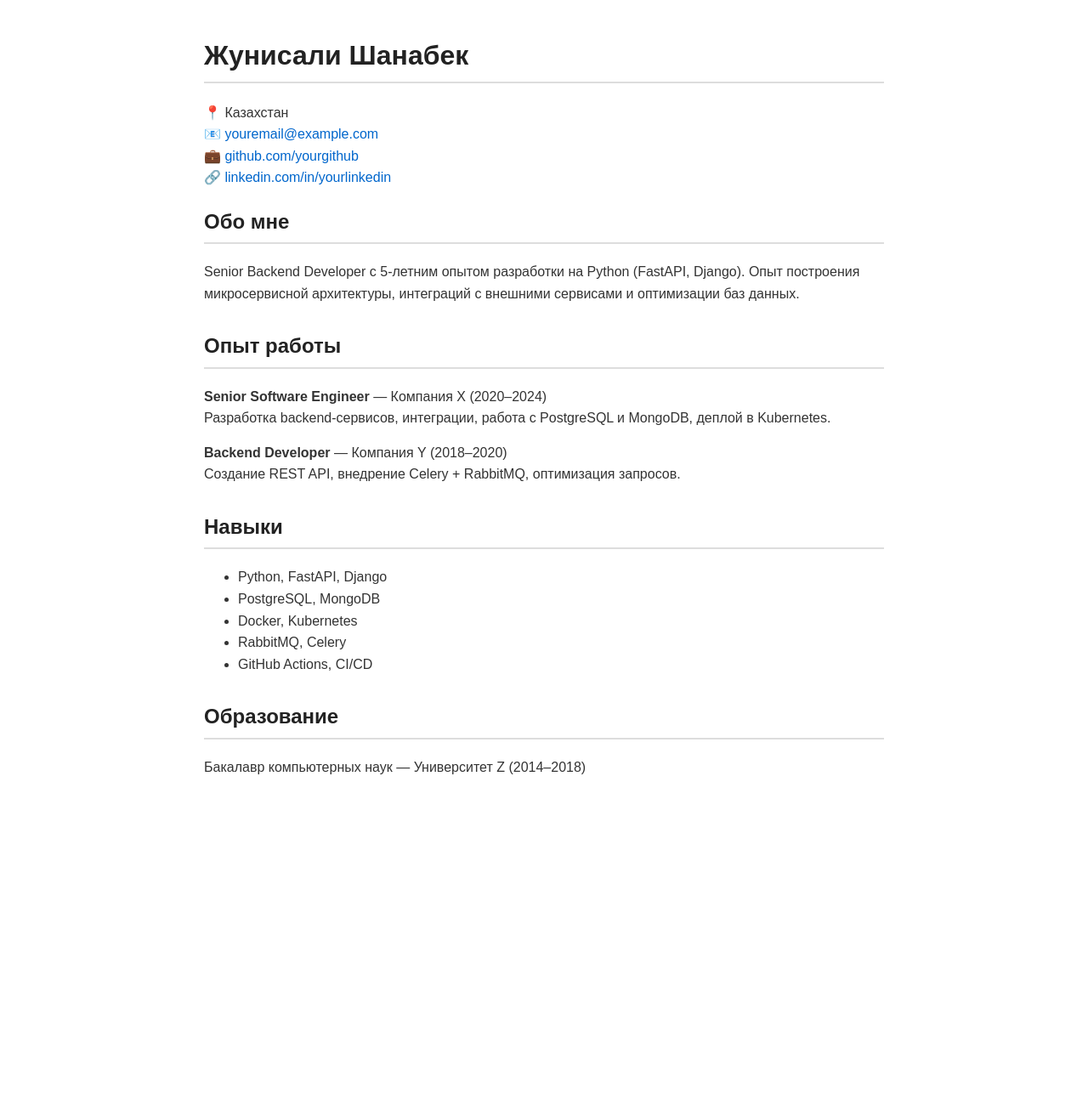
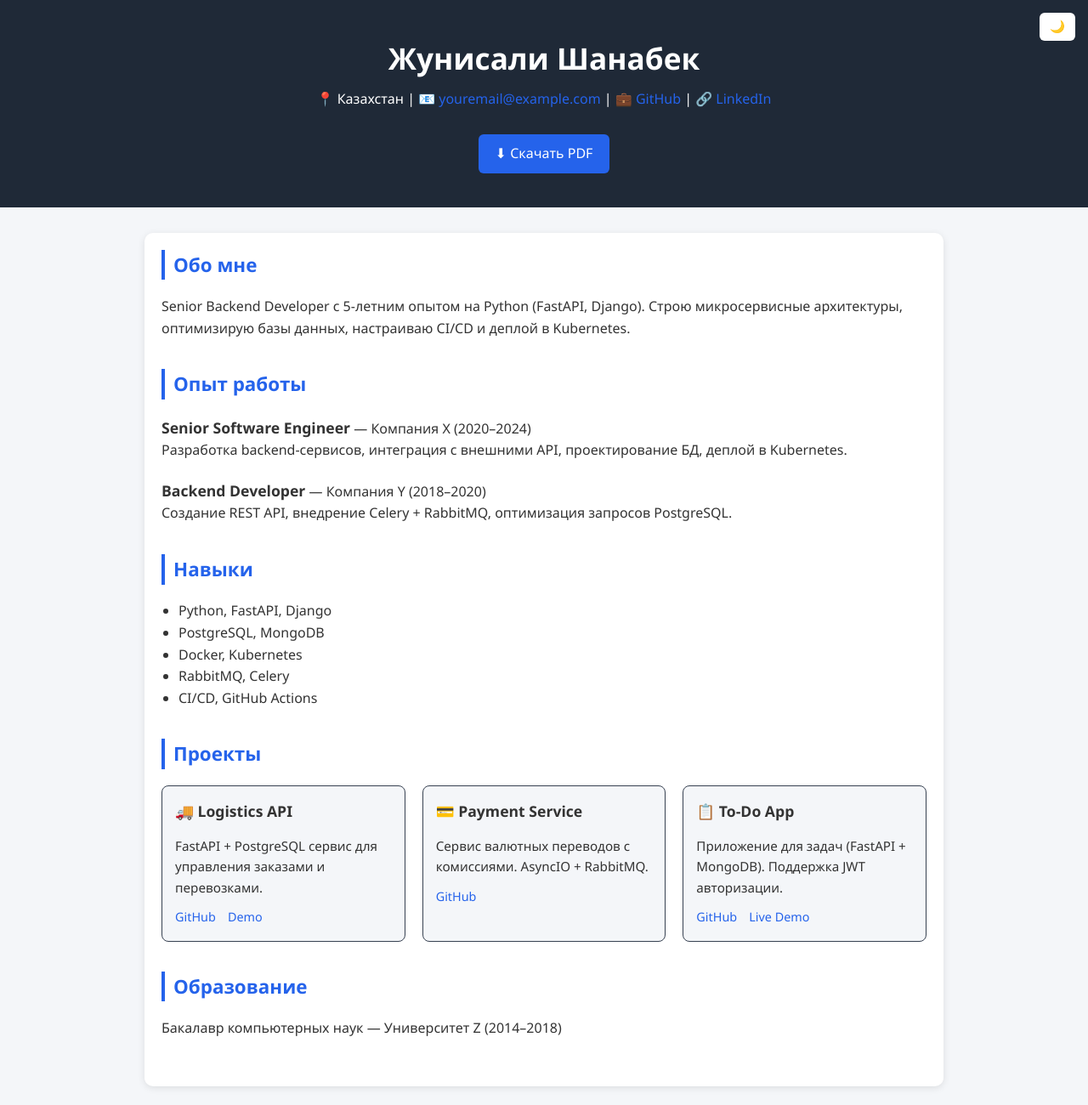
Before and after one commit to zshanabek/resume, a plain HTML site: page index.html in a window 1280 px wide. Shown: the whole page at 85% size. Before the commit the page ends 955 px from the top, so only its background shows below. Drawn offline with Linux system fonts and the light colour scheme.

Commit message:
theme toggle

```diff
--- a/index.html
+++ b/index.html
@@ -5,58 +5,186 @@
   <meta name="viewport" content="width=device-width, initial-scale=1.0">
   <title>Резюме — Жунисали Шанабек</title>
   <style>
+    :root {
+      --bg: #f4f6f9;
+      --text: #333;
+      --card-bg: #fff;
+      --link: #2563eb;
+    }
+
+    [data-theme="dark"] {
+      --bg: #111827;
+      --text: #e5e7eb;
+      --card-bg: #1f2937;
+      --link: #60a5fa;
+    }
+
     body {
-      font-family: Arial, sans-serif;
-      margin: 40px auto;
-      max-width: 800px;
+      font-family: "Segoe UI", Arial, sans-serif;
+      margin: 0;
+      background: var(--bg);
+      color: var(--text);
       line-height: 1.6;
-      color: #333;
+      transition: background 0.3s, color 0.3s;
     }
-    h1, h2 {
-      color: #222;
-      border-bottom: 2px solid #ddd;
-      padding-bottom: 5px;
+    header {
+      background: #1f2937;
+      color: #fff;
+      padding: 40px 20px;
+      text-align: center;
+      position: relative;
+    }
+    header h1 {
+      margin: 0;
+      font-size: 2.2rem;
+    }
+    header p {
+      margin: 8px 0;
+    }
+    .container {
+      max-width: 900px;
+      margin: 30px auto;
+      padding: 20px;
+      background: var(--card-bg);
+      border-radius: 10px;
+      box-shadow: 0 2px 8px rgba(0,0,0,0.1);
+    }
+    h2 {
+      margin-top: 0;
+      border-left: 4px solid var(--link);
+      padding-left: 10px;
+      font-size: 1.4rem;
+      color: var(--link);
     }
     .section {
-      margin-bottom: 30px;
+      margin-bottom: 35px;
     }
     .job {
-      margin-bottom: 15px;
+      margin-bottom: 20px;
+    }
+    .job strong {
+      font-size: 1.1rem;
+      color: var(--text);
+    }
+    ul {
+      padding-left: 20px;
     }
     .contact a {
-      color: #0066cc;
+      color: var(--link);
       text-decoration: none;
     }
     .contact a:hover {
       text-decoration: underline;
     }
+    /* Проекты */
+    .projects {
+      display: grid;
+      grid-template-columns: repeat(auto-fit, minmax(250px, 1fr));
+      gap: 20px;
+    }
+    .project-card {
+      background: var(--bg);
+      border: 1px solid #374151;
+      border-radius: 8px;
+      padding: 15px;
+      transition: transform 0.2s;
+    }
+    .project-card:hover {
+      transform: translateY(-4px);
+      box-shadow: 0 4px 12px rgba(0,0,0,0.2);
+    }
+    .project-card h3 {
+      margin: 0 0 10px 0;
+      font-size: 1.1rem;
+      color: var(--text);
+    }
+    .project-card p {
+      font-size: 0.95rem;
+      margin-bottom: 10px;
+    }
+    .project-links a {
+      margin-right: 10px;
+      font-size: 0.9rem;
+      color: var(--link);
+      text-decoration: none;
+    }
+    .project-links a:hover {
+      text-decoration: underline;
+    }
+
+    /* Кнопка скачать */
+    .download-btn {
+      display: inline-block;
+      margin-top: 20px;
+      padding: 10px 20px;
+      background: var(--link);
+      color: #fff;
+      border-radius: 6px;
+      text-decoration: none;
+      font-weight: 500;
+      transition: background 0.2s;
+    }
+    .download-btn:hover {
+      background: #1d4ed8;
+    }
+
+    /* Переключатель темы */
+    .theme-toggle {
+      position: absolute;
+      top: 15px;
+      right: 15px;
+      background: var(--card-bg);
+      color: var(--text);
+      border: none;
+      padding: 8px 12px;
+      border-radius: 6px;
+      cursor: pointer;
+      font-size: 0.9rem;
+      transition: background 0.2s;
+    }
+    .theme-toggle:hover {
+      background: #374151;
+      color: #fff;
+    }
+
+    @media (max-width: 600px) {
+      body {
+        font-size: 15px;
+      }
+      header h1 {
+        font-size: 1.6rem;
+      }
+    }
   </style>
 </head>
 <body>
   <header>
+    <button class="theme-toggle" id="themeToggle">🌙</button>
     <h1>Жунисали Шанабек</h1>
     <p class="contact">
-      📍 Казахстан<br>
-      📧 <a href="mailto:youremail@example.com">youremail@example.com</a><br>
-      💼 <a href="https://github.com/yourgithub">github.com/yourgithub</a><br>
-      🔗 <a href="https://linkedin.com/in/yourlinkedin">linkedin.com/in/yourlinkedin</a>
+      📍 Казахстан |
+      📧 <a href="mailto:youremail@example.com">youremail@example.com</a> |
+      💼 <a href="https://github.com/yourgithub">GitHub</a> |
+      🔗 <a href="https://linkedin.com/in/yourlinkedin">LinkedIn</a>
     </p>
+    <a class="download-btn" href="resume.pdf" download>⬇ Скачать PDF</a>
   </header>
 
+  <div class="container">
     <section class="section">
       <h2>Обо мне</h2>
-    <p>Senior Backend Developer с 5-летним опытом разработки на Python (FastAPI, Django). Опыт построения микросервисной архитектуры, интеграций с внешними сервисами и оптимизации баз данных.</p>
+      <p>Senior Backend Developer с 5-летним опытом на Python (FastAPI, Django). Строю микросервисные архитектуры, оптимизирую базы данных, настраиваю CI/CD и деплой в Kubernetes.</p>
     </section>
 
     <section class="section">
       <h2>Опыт работы</h2>
       <div class="job">
         <strong>Senior Software Engineer</strong> — Компания X (2020–2024)<br>
-      Разработка backend-сервисов, интеграции, работа с PostgreSQL и MongoDB, деплой в Kubernetes.
+        Разработка backend-сервисов, интеграция с внешними API, проектирование БД, деплой в Kubernetes.
       </div>
       <div class="job">
         <strong>Backend Developer</strong> — Компания Y (2018–2020)<br>
-      Создание REST API, внедрение Celery + RabbitMQ, оптимизация запросов.
+        Создание REST API, внедрение Celery + RabbitMQ, оптимизация запросов PostgreSQL.
       </div>
     </section>
 
@@ -67,13 +195,72 @@
         <li>PostgreSQL, MongoDB</li>
         <li>Docker, Kubernetes</li>
         <li>RabbitMQ, Celery</li>
-      <li>GitHub Actions, CI/CD</li>
+        <li>CI/CD, GitHub Actions</li>
       </ul>
+    </section>
+
+    <section class="section">
+      <h2>Проекты</h2>
+      <div class="projects">
+        <div class="project-card">
+          <h3>🚚 Logistics API</h3>
+          <p>FastAPI + PostgreSQL сервис для управления заказами и перевозками.</p>
+          <div class="project-links">
+            <a href="https://github.com/yourgithub/logistics-api">GitHub</a>
+            <a href="#">Demo</a>
+          </div>
+        </div>
+        <div class="project-card">
+          <h3>💳 Payment Service</h3>
+          <p>Сервис валютных переводов с комиссиями. AsyncIO + RabbitMQ.</p>
+          <div class="project-links">
+            <a href="https://github.com/yourgithub/payment-service">GitHub</a>
+          </div>
+        </div>
+        <div class="project-card">
+          <h3>📋 To-Do App</h3>
+          <p>Приложение для задач (FastAPI + MongoDB). Поддержка JWT авторизации.</p>
+          <div class="project-links">
+            <a href="https://github.com/yourgithub/todo-app">GitHub</a>
+            <a href="#">Live Demo</a>
+          </div>
+        </div>
+      </div>
     </section>
 
     <section class="section">
       <h2>Образование</h2>
       <p>Бакалавр компьютерных наук — Университет Z (2014–2018)</p>
     </section>
+  </div>
+
+  <script>
+    const toggleBtn = document.getElementById("themeToggle");
+    const prefersDark = window.matchMedia("(prefers-color-scheme: dark)").matches;
+
+    // Загружаем тему из localStorage или по системным настройкам
+    if (localStorage.getItem("theme")) {
+      document.documentElement.setAttribute("data-theme", localStorage.getItem("theme"));
+      toggleBtn.textContent = localStorage.getItem("theme") === "dark" ? "☀️" : "🌙";
+    } else {
+      if (prefersDark) {
+        document.documentElement.setAttribute("data-theme", "dark");
+        toggleBtn.textContent = "☀️";
+      }
+    }
+
+    toggleBtn.addEventListener("click", () => {
+      let currentTheme = document.documentElement.getAttribute("data-theme");
+      if (currentTheme === "dark") {
+        document.documentElement.setAttribute("data-theme", "light");
+        localStorage.setItem("theme", "light");
+        toggleBtn.textContent = "🌙";
+      } else {
+        document.documentElement.setAttribute("data-theme", "dark");
+        localStorage.setItem("theme", "dark");
+        toggleBtn.textContent = "☀️";
+      }
+    });
+  </script>
 </body>
 </html>
```
Also changed, not shown: 1 other file. Lines whose indentation alone changed are shown as unchanged.
